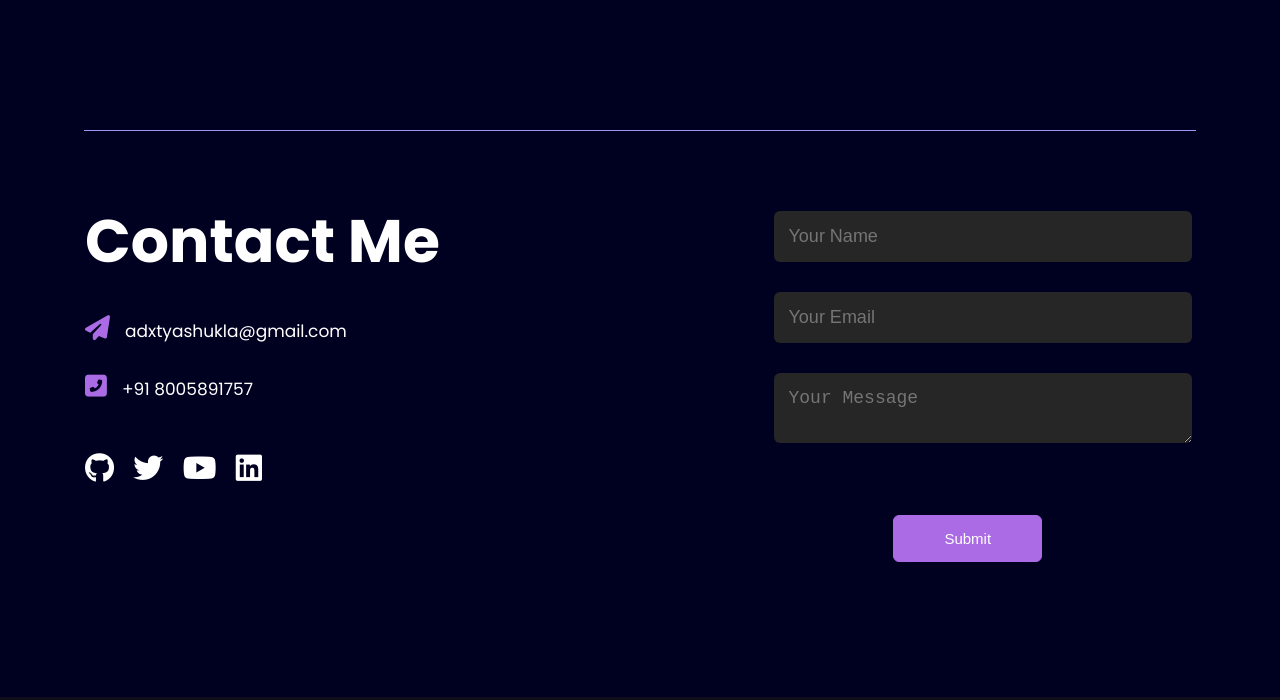
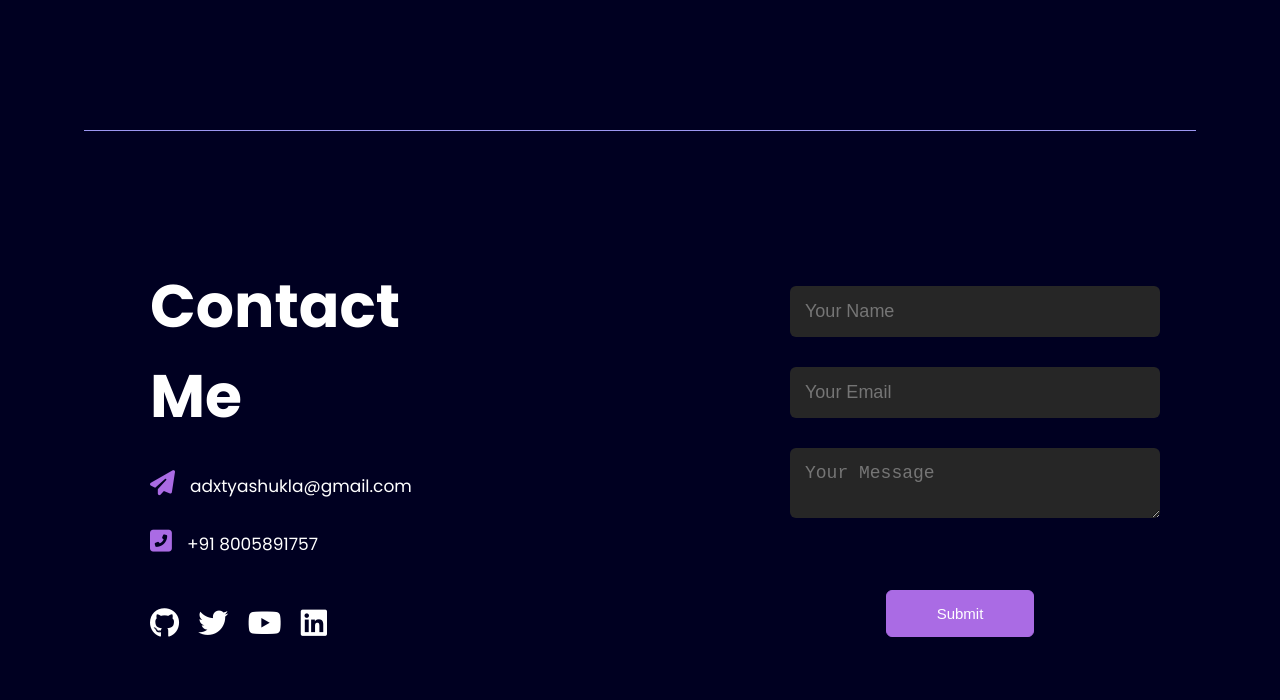
Before and after one commit to adityashukla-7/CODSOFT, a plain HTML site: page index.html in a window 1280 px wide. Shown: the part 3676-4376 px from the top of the page. Drawn offline with nearby package versions, Linux system fonts and the light colour scheme.

Commit message:
Update styles.css

```diff
--- a/styles.css
+++ b/styles.css
@@ -640,7 +640,7 @@ DEMO
 
         .contact .container .row {
             display: flex;
-            padding: 85px;
+            padding: 150px;
         }
 
         .contact-left {
@@ -704,6 +704,7 @@ DEMO
 
         .contact-right form {
             width: 100;
+            margin-top: 10px;
         }
 
         form input,
```
